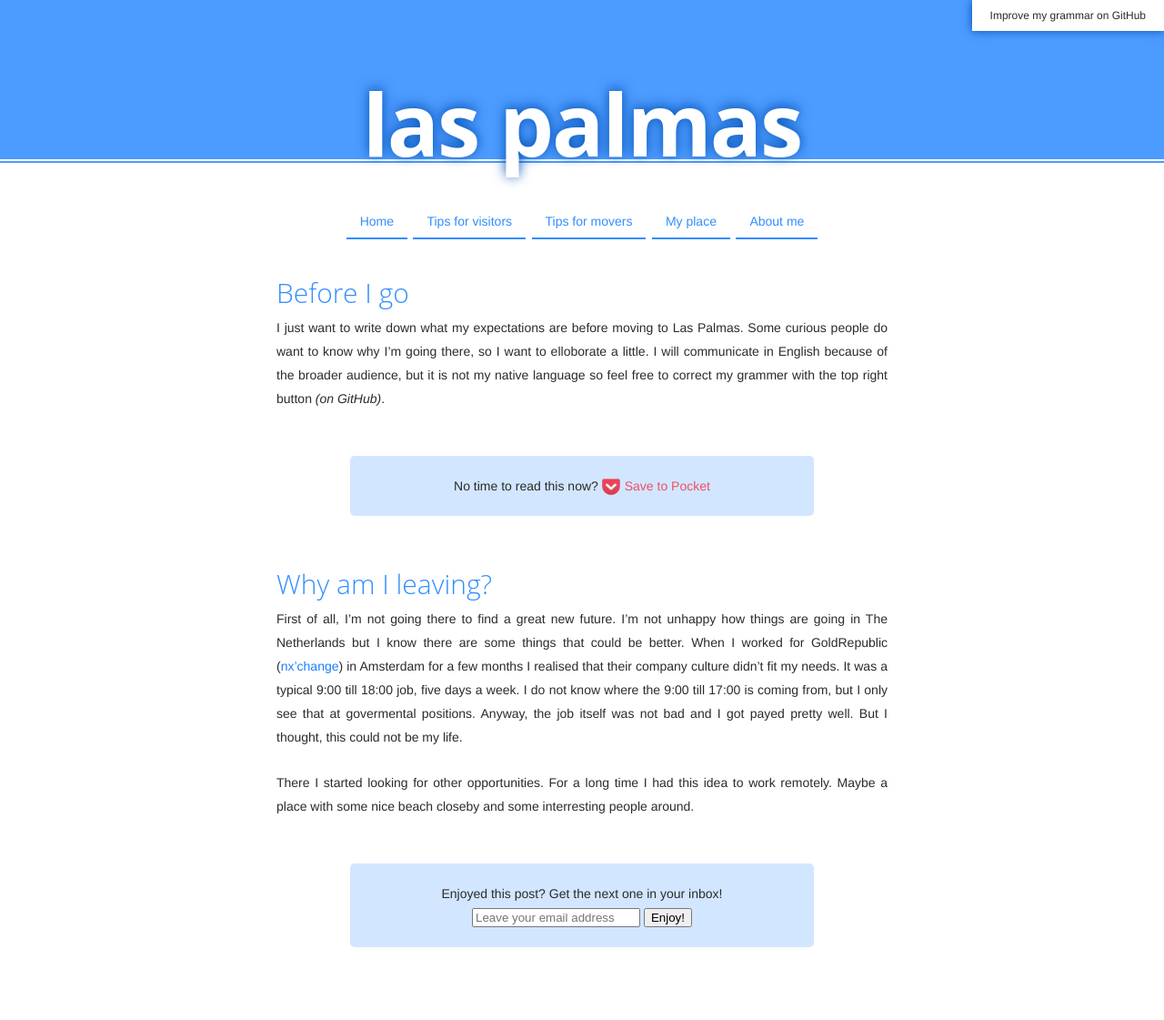
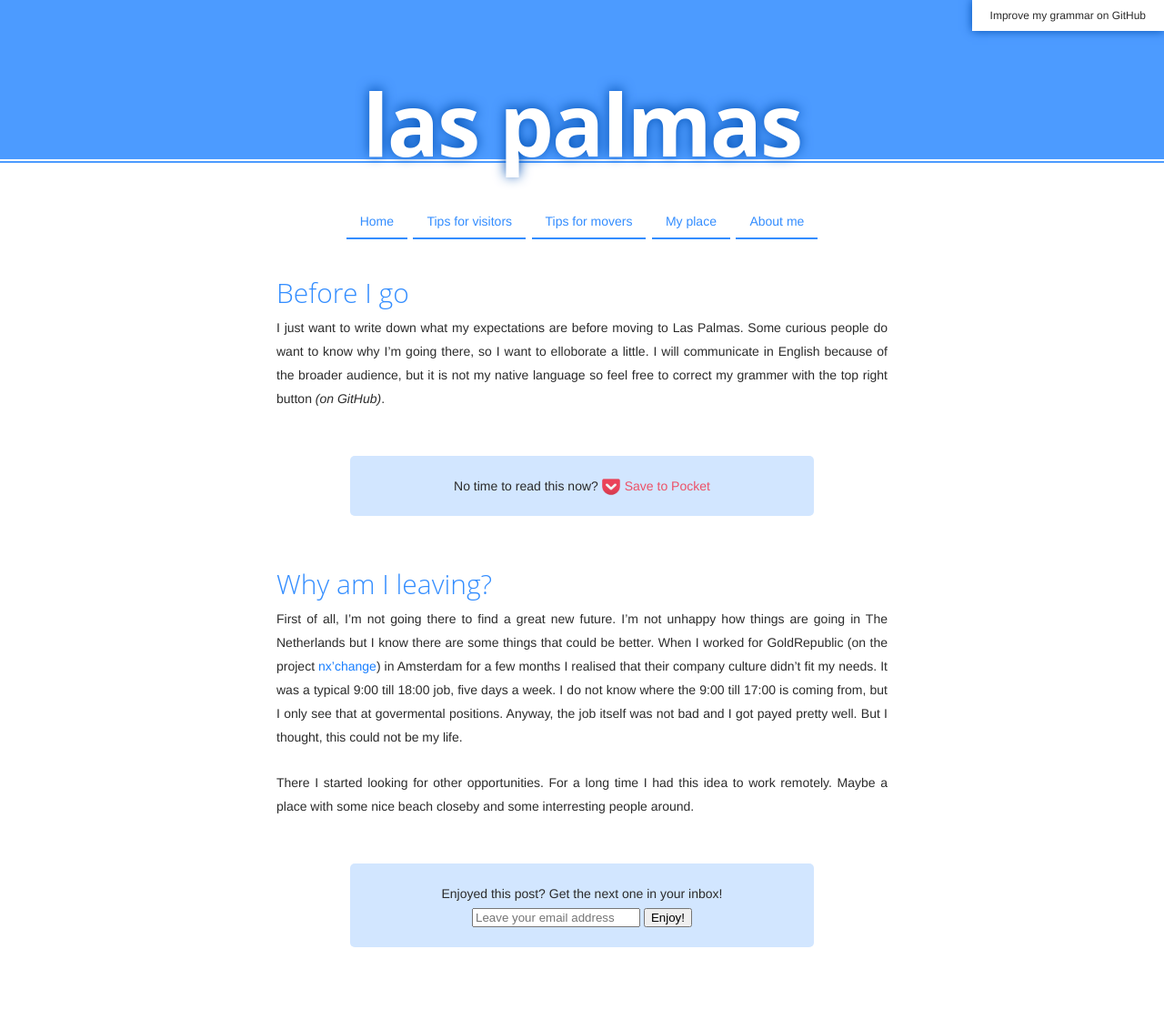
Before and after one commit to adriaandotcom/laspalmas.adriaan.io, a Jekyll site: the page built from _posts/2016-03-13-before-i-go.md, in a window 1280 px wide. Shown: the whole page at 91% size. Built offline with Jekyll 4.4.1, drawn with Linux system fonts in a browser that asks for light colours.

Commit message:
Update 2016-03-13-before-i-go.md

```diff
--- a/_posts/2016-03-13-before-i-go.md
+++ b/_posts/2016-03-13-before-i-go.md
@@ -10,7 +10,7 @@ I just want to write down what my expectations are before moving to Las Palmas.
 
 ## Why am I leaving?
 
-First of all, I'm not going there to find a great new future. I'm not unhappy how things are going in The Netherlands but I know there are some things that could be better. When I worked for GoldRepublic ([nx'change](https://www.nxchange.com/)) in Amsterdam for a few months I realised that their company culture didn't fit my needs. It was a typical 9:00 till 18:00 job, five days a week. I do not know where the 9:00 till 17:00 is coming from, but I only see that at govermental positions. Anyway, the job itself was not bad and I got payed pretty well. But I thought, this could not be my life.
+First of all, I'm not going there to find a great new future. I'm not unhappy how things are going in The Netherlands but I know there are some things that could be better. When I worked for GoldRepublic (on the project [nx'change](https://www.nxchange.com/)) in Amsterdam for a few months I realised that their company culture didn't fit my needs. It was a typical 9:00 till 18:00 job, five days a week. I do not know where the 9:00 till 17:00 is coming from, but I only see that at govermental positions. Anyway, the job itself was not bad and I got payed pretty well. But I thought, this could not be my life.
 
 There I started looking for other opportunities. For a long time I had this idea to work remotely. Maybe a place with some nice beach closeby and some interresting people around.
 
```
